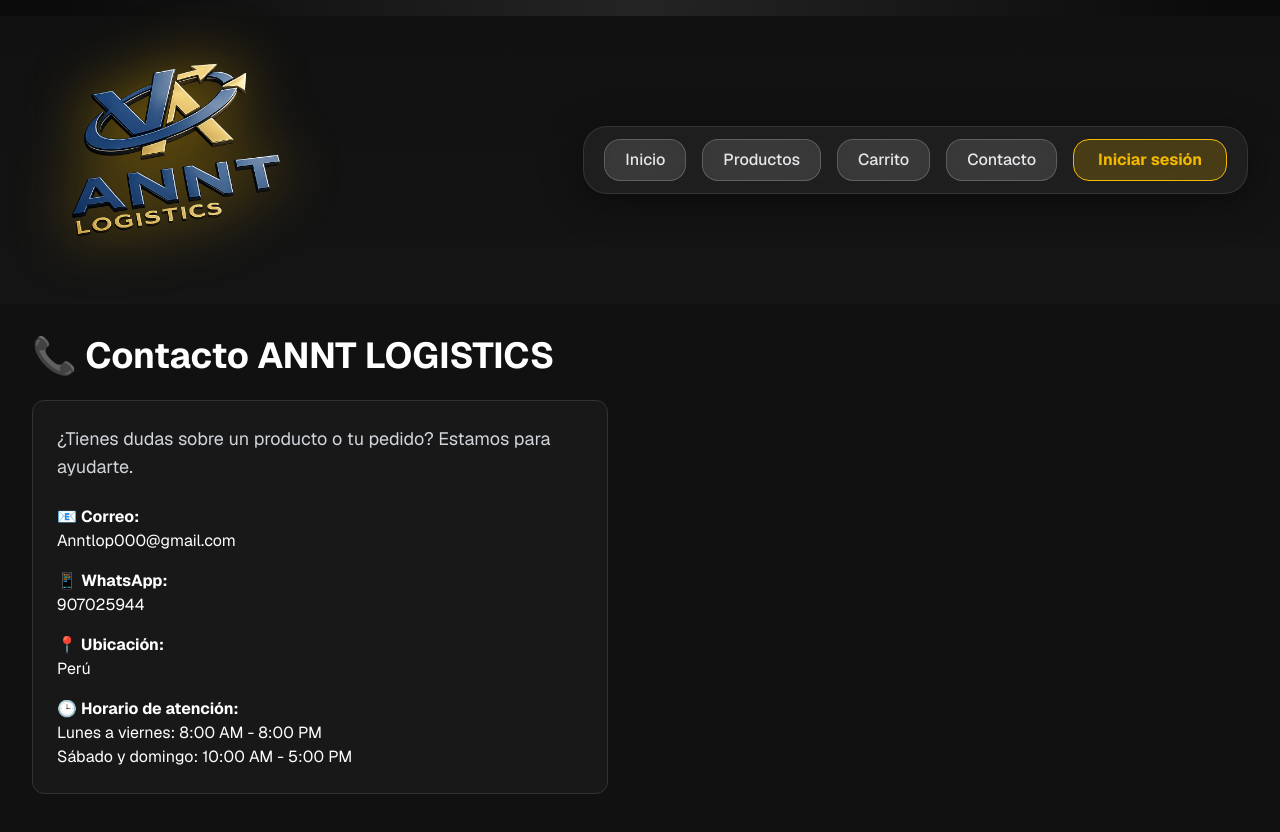
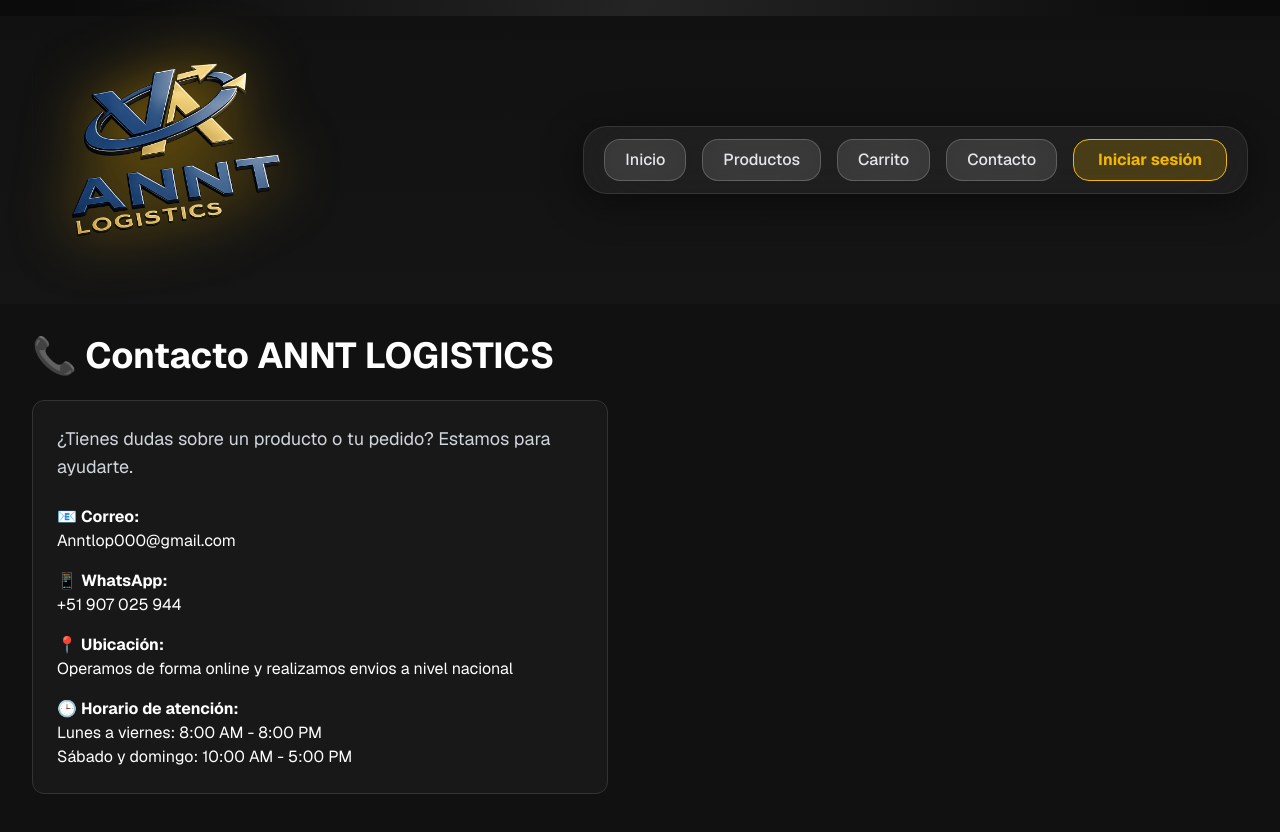
Before and after one commit to aquinojhonatan000-glitch/annt-logistics, a Next.js app: page /contacto in a window 1280 px wide. Shown: the top 832 px of the page. Built offline with nearby package versions, Linux system fonts and the light colour scheme; no server answers; the database is empty.

Commit message:
Actualizar información del catálogo y datos de contacto

```diff
--- a/src/app/contacto/page.jsx
+++ b/src/app/contacto/page.jsx
@@ -35,14 +35,14 @@
 
 <p>
 📱 <strong>WhatsApp:</strong><br/>
-907025944
++51 907 025 944
 </p>
 
 
 
 <p>
 📍 <strong>Ubicación:</strong><br/>
-Perú
+Operamos de forma online y realizamos envios a nivel nacional
 </p>
 
 
```
